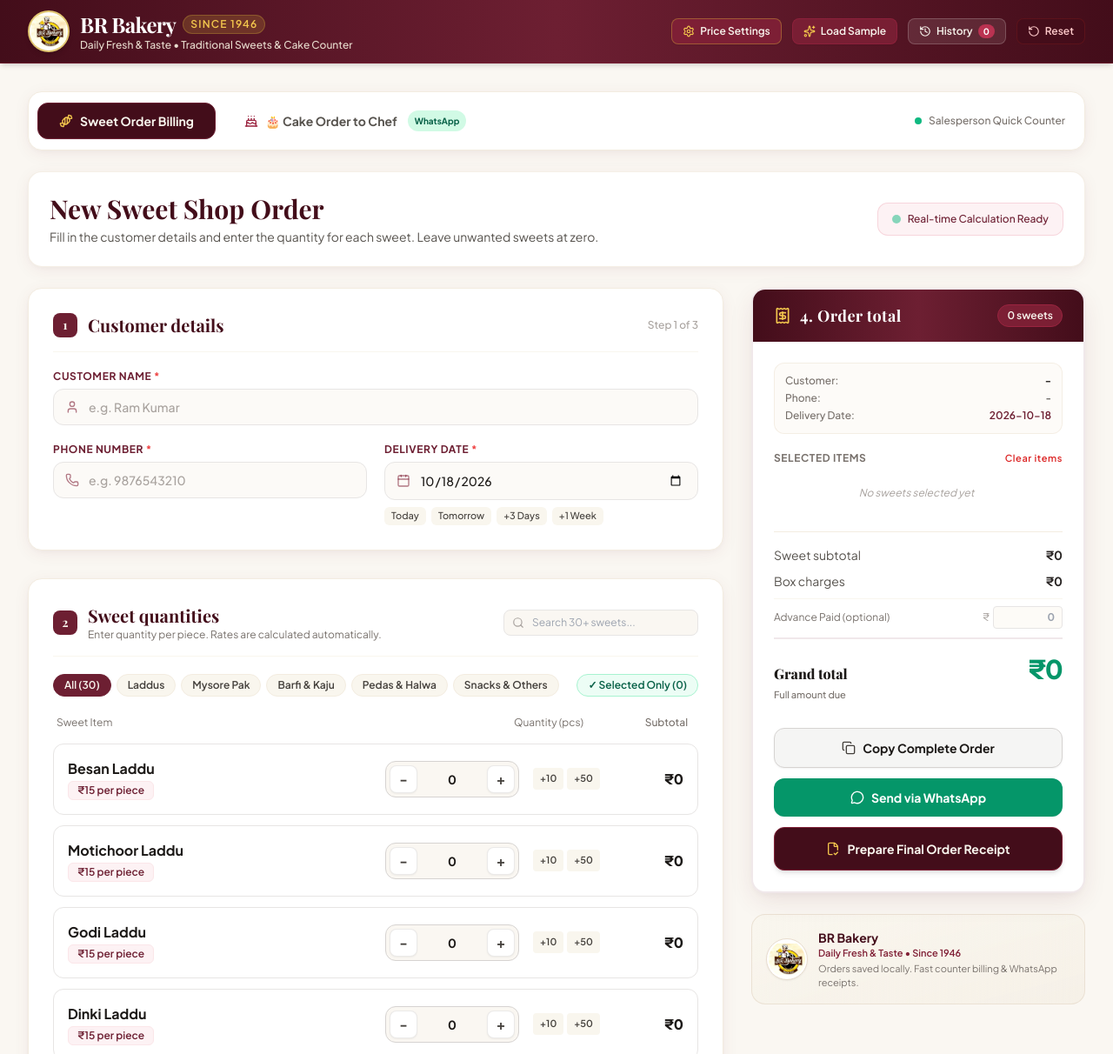
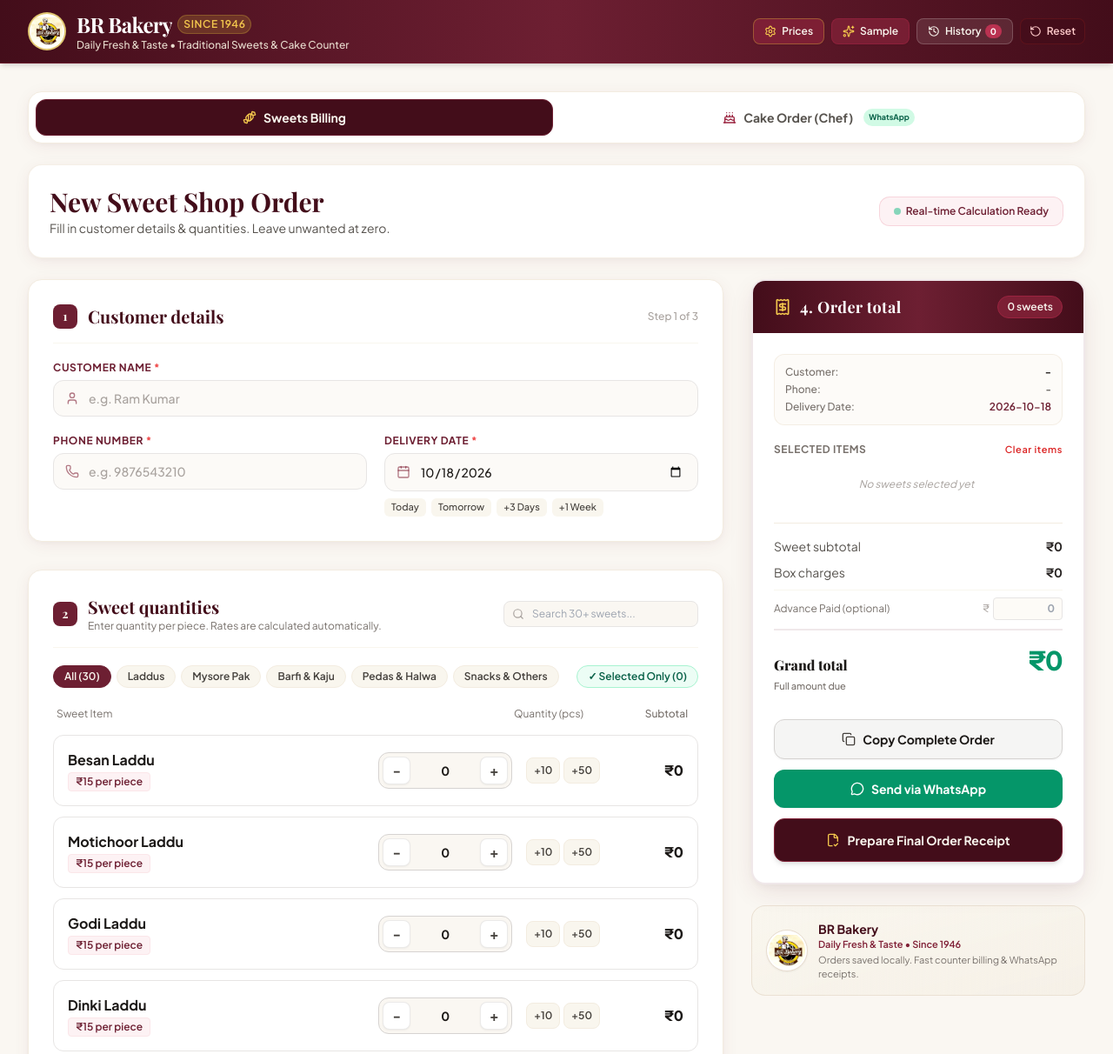
Before and after one commit to chethanrai6/Brbakeryorderapp, a website: page index.html in a window 1280 px wide. Shown: the top 1212 px of the page at 87% size. Drawn offline with nearby package versions, Linux system fonts and the light colour scheme; a web font is replaced by a local one.

Commit message:
Optimize mobile layout for header, switcher, sweets, and boxes

```diff
--- a/app.js
+++ b/app.js
@@ -158,16 +158,19 @@ function switchAppMode(mode) {
   const mobileSweetsBar = document.getElementById('mobile-sweets-bar');
   const mobileCakesBar = document.getElementById('mobile-cakes-bar');
 
+  const activeClass = 'mode-tab-btn active flex items-center justify-center gap-1.5 sm:gap-2 py-2 sm:py-2.5 px-2 sm:px-5 rounded-lg sm:rounded-xl font-bold text-xs sm:text-sm transition shadow-sm bg-burgundy-950 text-cream-100 border border-burgundy-900';
+  const inactiveClass = 'mode-tab-btn flex items-center justify-center gap-1.5 sm:gap-2 py-2 sm:py-2.5 px-2 sm:px-5 rounded-lg sm:rounded-xl font-bold text-xs sm:text-sm transition text-stone-600 hover:text-burgundy-950 hover:bg-cream-100 border border-transparent';
+
   if (mode === 'sweets') {
-    if (sweetsBtn) sweetsBtn.className = 'mode-tab-btn active flex-1 sm:flex-initial flex items-center justify-center gap-2 px-4 sm:px-6 py-2.5 rounded-xl font-bold text-xs sm:text-sm transition shadow-sm bg-burgundy-950 text-cream-100 border border-burgundy-900';
-    if (cakesBtn) cakesBtn.className = 'mode-tab-btn flex-1 sm:flex-initial flex items-center justify-center gap-2 px-4 sm:px-6 py-2.5 rounded-xl font-bold text-xs sm:text-sm transition text-stone-600 hover:text-burgundy-950 hover:bg-cream-100 border border-transparent';
+    if (sweetsBtn) sweetsBtn.className = activeClass;
+    if (cakesBtn) cakesBtn.className = inactiveClass;
     if (sweetsView) sweetsView.classList.remove('hidden');
     if (cakesView) cakesView.classList.add('hidden');
     if (mobileSweetsBar) mobileSweetsBar.classList.remove('hidden');
     if (mobileCakesBar) mobileCakesBar.classList.add('hidden');
   } else {
-    if (cakesBtn) cakesBtn.className = 'mode-tab-btn active flex-1 sm:flex-initial flex items-center justify-center gap-2 px-4 sm:px-6 py-2.5 rounded-xl font-bold text-xs sm:text-sm transition shadow-sm bg-burgundy-950 text-cream-100 border border-burgundy-900';
-    if (sweetsBtn) sweetsBtn.className = 'mode-tab-btn flex-1 sm:flex-initial flex items-center justify-center gap-2 px-4 sm:px-6 py-2.5 rounded-xl font-bold text-xs sm:text-sm transition text-stone-600 hover:text-burgundy-950 hover:bg-cream-100 border border-transparent';
+    if (cakesBtn) cakesBtn.className = activeClass;
+    if (sweetsBtn) sweetsBtn.className = inactiveClass;
     if (sweetsView) sweetsView.classList.add('hidden');
     if (cakesView) cakesView.classList.remove('hidden');
     if (mobileSweetsBar) mobileSweetsBar.classList.add('hidden');
@@ -809,35 +812,35 @@ function renderSweetsList() {
     const isActive = qty > 0;
 
     return `
-      <div class="sweet-item-row p-3.5 sm:p-4 rounded-xl border ${isActive ? 'sweet-item-active' : 'border-stone-200 bg-white'} transition-all flex flex-col sm:flex-row sm:items-center justify-between gap-3 hover:border-burgundy-300" data-id="${sweet.id}">
+      <div class="sweet-item-row p-3 sm:p-4 rounded-xl border ${isActive ? 'sweet-item-active' : 'border-stone-200 bg-white'} transition-all flex flex-col sm:flex-row sm:items-center justify-between gap-2.5 sm:gap-3 hover:border-burgundy-300" data-id="${sweet.id}">
         <!-- Item Name & Price -->
-        <div class="flex items-center justify-between sm:justify-start gap-3">
-          <div>
-            <h4 class="font-bold text-stone-900 text-sm sm:text-base">${sweet.name}</h4>
-            <div class="flex items-center gap-2 mt-0.5">
-              <span class="text-xs font-semibold text-burgundy-900 bg-burgundy-50 px-2.5 py-0.5 rounded-md border border-burgundy-100">
+        <div class="flex items-center justify-between sm:justify-start gap-2">
+          <div class="min-w-0">
+            <h4 class="font-bold text-stone-900 text-sm sm:text-base leading-snug">${sweet.name}</h4>
+            <div class="flex items-center gap-1.5 mt-0.5">
+              <span class="text-xs font-semibold text-burgundy-900 bg-burgundy-50 px-2 py-0.5 rounded border border-burgundy-100">
                 ₹${sweet.price} ${sweet.unit}
               </span>
             </div>
           </div>
           <!-- Mobile subtotal view -->
-          <div class="sm:hidden text-right">
-            <span class="text-xs text-stone-400 block">Subtotal</span>
+          <div class="sm:hidden text-right shrink-0">
+            <span class="text-[10px] uppercase font-semibold text-stone-400 block tracking-wider">Subtotal</span>
             <span class="font-bold text-burgundy-950 text-sm">₹${subtotal.toLocaleString('en-IN')}</span>
           </div>
         </div>
 
         <!-- Controls & Subtotal -->
-        <div class="flex items-center justify-between sm:justify-end gap-4 w-full sm:w-auto pt-2 sm:pt-0 border-t sm:border-0 border-cream-100">
+        <div class="flex items-center justify-between sm:justify-end gap-2 sm:gap-4 w-full sm:w-auto pt-2 sm:pt-0 border-t sm:border-0 border-cream-100">
 
           <!-- Stepper buttons + Direct Number Input -->
-          <div class="flex items-center bg-[#FAF7F2] rounded-xl border border-stone-300 p-1">
+          <div class="flex items-center bg-[#FAF7F2] rounded-xl border border-stone-300 p-0.5 sm:p-1">
             <button type="button" class="w-8 h-8 rounded-lg bg-white text-stone-700 hover:bg-burgundy-900 hover:text-white transition flex items-center justify-center font-bold text-base shadow-sm border border-stone-200/80 active:scale-95"
               onclick="adjustSweetQty('${sweet.id}', -1)" title="Decrease">
               -
             </button>
             <input type="number" min="0" value="${qty}"
-              class="w-16 sm:w-20 text-center font-bold text-stone-900 text-sm bg-transparent border-0 focus:ring-0 p-0"
+              class="w-14 sm:w-20 text-center font-bold text-stone-900 text-sm bg-transparent border-0 focus:ring-0 p-0"
               onchange="setSweetQty('${sweet.id}', this.value)"
               oninput="setSweetQty('${sweet.id}', this.value)">
             <button type="button" class="w-8 h-8 rounded-lg bg-white text-stone-700 hover:bg-burgundy-900 hover:text-white transition flex items-center justify-center font-bold text-base shadow-sm border border-stone-200/80 active:scale-95"
@@ -846,10 +849,11 @@ function renderSweetsList() {
             </button>
           </div>
 
-          <!-- Quick Bulk Presets -->
-          <div class="hidden md:flex items-center gap-1">
-            <button type="button" onclick="adjustSweetQty('${sweet.id}', 10)" class="text-[11px] font-semibold px-2 py-1 bg-cream-100 hover:bg-cream-200 rounded text-stone-700 transition">+10</button>
-            <button type="button" onclick="adjustSweetQty('${sweet.id}', 50)" class="text-[11px] font-semibold px-2 py-1 bg-cream-100 hover:bg-cream-200 rounded text-stone-700 transition">+50</button>
+          <!-- Quick Presets -->
+          <div class="flex items-center gap-1">
+            <button type="button" onclick="adjustSweetQty('${sweet.id}', 10)" class="text-xs font-semibold px-2 py-1.5 bg-cream-100 hover:bg-cream-200 active:bg-cream-300 rounded-lg text-stone-700 transition border border-cream-200" title="Add 10 pcs">+10</button>
+            <button type="button" onclick="adjustSweetQty('${sweet.id}', 50)" class="text-xs font-semibold px-2 py-1.5 bg-cream-100 hover:bg-cream-200 active:bg-cream-300 rounded-lg text-stone-700 transition border border-cream-200 hidden sm:inline-block" title="Add 50 pcs">+50</button>
+            ${qty > 0 ? `<button type="button" onclick="setSweetQty('${sweet.id}', 0); renderSweetsList();" class="text-xs font-bold px-2 py-1.5 text-stone-400 hover:text-red-600 rounded-lg transition" title="Clear">✕</button>` : ''}
           </div>
 
           <!-- Desktop Subtotal Column -->
@@ -919,37 +923,43 @@ function renderBoxesList() {
     const isActive = qty > 0;
 
     return `
-      <div class="p-3.5 sm:p-4 rounded-xl border ${isActive ? 'sweet-item-active' : 'border-stone-200 bg-white'} transition-all flex flex-col sm:flex-row sm:items-center justify-between gap-3 hover:border-burgundy-300">
-        <div class="flex items-center justify-between sm:justify-start gap-3">
-          <div>
-            <h4 class="font-bold text-stone-900 text-sm sm:text-base">${box.name}</h4>
-            <div class="flex items-center gap-2 mt-0.5">
+      <div class="p-3 sm:p-4 rounded-xl border ${isActive ? 'sweet-item-active' : 'border-stone-200 bg-white'} transition-all flex flex-col sm:flex-row sm:items-center justify-between gap-2.5 sm:gap-3 hover:border-burgundy-300">
+        <div class="flex items-center justify-between sm:justify-start gap-2">
+          <div class="min-w-0">
+            <h4 class="font-bold text-stone-900 text-sm sm:text-base leading-snug">${box.name}</h4>
+            <div class="flex items-center gap-1.5 mt-0.5">
               <span class="text-xs font-semibold text-stone-600 bg-cream-100 px-2 py-0.5 rounded border border-cream-200">
                 ₹${box.price} each
               </span>
-              <span class="text-xs text-stone-400">Holds ${box.capacity} pieces</span>
+              <span class="text-[11px] text-stone-400">Holds ${box.capacity} pcs</span>
             </div>
           </div>
-          <div class="sm:hidden text-right">
-            <span class="text-xs text-stone-400 block">Subtotal</span>
+          <div class="sm:hidden text-right shrink-0">
+            <span class="text-[10px] uppercase font-semibold text-stone-400 block tracking-wider">Subtotal</span>
             <span class="font-bold text-burgundy-950 text-sm">₹${subtotal.toLocaleString('en-IN')}</span>
           </div>
         </div>
 
-        <div class="flex items-center justify-between sm:justify-end gap-4 w-full sm:w-auto pt-2 sm:pt-0 border-t sm:border-0 border-cream-100">
-          <div class="flex items-center bg-[#FAF7F2] rounded-xl border border-stone-300 p-1">
+        <div class="flex items-center justify-between sm:justify-end gap-2 sm:gap-4 w-full sm:w-auto pt-2 sm:pt-0 border-t sm:border-0 border-cream-100">
+          <div class="flex items-center bg-[#FAF7F2] rounded-xl border border-stone-300 p-0.5 sm:p-1">
             <button type="button" class="w-8 h-8 rounded-lg bg-white text-stone-700 hover:bg-burgundy-900 hover:text-white transition flex items-center justify-center font-bold text-base shadow-sm border border-stone-200/80 active:scale-95"
-              onclick="adjustBoxQty('${box.id}', -1)">
+              onclick="adjustBoxQty('${box.id}', -1)" title="Decrease">
               -
             </button>
             <input type="number" min="0" value="${qty}"
-              class="w-16 sm:w-20 text-center font-bold text-stone-900 text-sm bg-transparent border-0 focus:ring-0 p-0"
+              class="w-14 sm:w-20 text-center font-bold text-stone-900 text-sm bg-transparent border-0 focus:ring-0 p-0"
               onchange="setBoxQty('${box.id}', this.value)"
               oninput="setBoxQty('${box.id}', this.value)">
             <button type="button" class="w-8 h-8 rounded-lg bg-white text-stone-700 hover:bg-burgundy-900 hover:text-white transition flex items-center justify-center font-bold text-base shadow-sm border border-stone-200/80 active:scale-95"
-              onclick="adjustBoxQty('${box.id}', 1)">
+              onclick="adjustBoxQty('${box.id}', 1)" title="Increase">
               +
             </button>
+          </div>
+
+          <div class="flex items-center gap-1">
+            <button type="button" onclick="adjustBoxQty('${box.id}', 5)" class="text-xs font-semibold px-2 py-1.5 bg-cream-100 hover:bg-cream-200 active:bg-cream-300 rounded-lg text-stone-700 transition border border-cream-200" title="Add 5 boxes">+5</button>
+            <button type="button" onclick="adjustBoxQty('${box.id}', 10)" class="text-xs font-semibold px-2 py-1.5 bg-cream-100 hover:bg-cream-200 active:bg-cream-300 rounded-lg text-stone-700 transition border border-cream-200 hidden sm:inline-block" title="Add 10 boxes">+10</button>
+            ${qty > 0 ? `<button type="button" onclick="setBoxQty('${box.id}', 0); renderBoxesList();" class="text-xs font-bold px-2 py-1.5 text-stone-400 hover:text-red-600 rounded-lg transition" title="Clear">✕</button>` : ''}
           </div>
 
           <div class="hidden sm:block w-20 text-right">
--- a/index.html
+++ b/index.html
@@ -71,79 +71,74 @@
 
   <!-- Top Announcement Bar -->
   <header class="bg-gradient-to-r from-burgundy-950 via-burgundy-900 to-burgundy-950 text-cream-100 shadow-md sticky top-0 z-40 border-b border-burgundy-800/60 backdrop-blur-md">
-    <div class="max-w-7xl mx-auto px-4 sm:px-6 lg:px-8 py-2.5 sm:py-3 flex items-center justify-between">
-      <div class="flex items-center space-x-3">
-        <div class="w-11 h-11 sm:w-12 sm:h-12 rounded-full bg-white p-0.5 border-2 border-gold-500/70 shadow-md flex items-center justify-center shrink-0 overflow-hidden">
+    <div class="max-w-7xl mx-auto px-3 sm:px-6 lg:px-8 py-2 sm:py-3 flex items-center justify-between gap-2">
+      <!-- Brand Logo & Title -->
+      <div class="flex items-center space-x-2 sm:space-x-3 shrink min-w-0">
+        <div class="w-9 h-9 sm:w-11 sm:h-11 rounded-full bg-white p-0.5 border-2 border-gold-500/70 shadow-sm flex items-center justify-center shrink-0 overflow-hidden">
           <img src="logo.png" alt="BR Bakery Logo" class="w-full h-full object-contain">
         </div>
-        <div>
-          <h1 class="text-xl sm:text-2xl font-serif font-bold tracking-tight text-white flex items-center gap-2">
-            BR Bakery
-            <span class="text-[10px] sm:text-xs font-sans uppercase tracking-widest px-2 py-0.5 rounded-full bg-gold-500/20 text-gold-400 border border-gold-500/30 font-semibold">Since 1946</span>
-          </h1>
+        <div class="min-w-0">
+          <div class="flex items-center gap-1.5 flex-nowrap">
+            <h1 class="text-base sm:text-2xl font-serif font-bold tracking-tight text-white leading-tight truncate">BR Bakery</h1>
+            <span class="text-[9px] sm:text-xs font-sans uppercase tracking-wider px-1.5 py-0.2 sm:py-0.5 rounded-full bg-gold-500/20 text-gold-400 border border-gold-500/30 font-semibold shrink-0 whitespace-nowrap">Since 1946</span>
+          </div>
           <p class="text-xs text-cream-300 font-medium hidden sm:block">Daily Fresh & Taste • Traditional Sweets & Cake Counter</p>
         </div>
       </div>
 
       <!-- Quick Actions in Header -->
-      <div class="flex items-center space-x-1.5 sm:space-x-3">
-        <button id="open-settings-btn" type="button" class="inline-flex items-center text-xs font-semibold px-2.5 sm:px-3 py-1.5 rounded-lg bg-burgundy-800/90 hover:bg-burgundy-700 text-cream-100 border border-gold-500/40 transition shadow-sm hover:shadow" title="Set and change default prices of sweets and boxes">
-          <i data-lucide="settings" class="w-3.5 h-3.5 sm:mr-1.5 text-gold-400"></i>
-          <span class="hidden sm:inline">Price Settings</span>
-          <span class="sm:hidden text-[11px]">Prices</span>
+      <div class="flex items-center space-x-1 sm:space-x-2 shrink-0">
+        <button id="open-settings-btn" type="button" class="inline-flex items-center text-xs font-semibold p-1.5 sm:px-3 sm:py-1.5 rounded-lg bg-burgundy-800/90 hover:bg-burgundy-700 text-cream-100 border border-gold-500/40 transition shadow-sm" title="Set and change default prices of sweets and boxes">
+          <i data-lucide="settings" class="w-3.5 h-3.5 text-gold-400"></i>
+          <span class="hidden sm:inline sm:ml-1.5">Prices</span>
         </button>
-        <button id="load-sample-btn" type="button" class="inline-flex items-center text-xs font-semibold px-2 sm:px-3 py-1.5 rounded-lg bg-burgundy-800/80 hover:bg-burgundy-700 text-cream-100 border border-burgundy-700/60 transition shadow-sm hover:shadow" title="Load sample order from screenshot">
-          <i data-lucide="sparkles" class="w-3.5 h-3.5 sm:mr-1.5 text-gold-400"></i>
-          <span class="hidden sm:inline">Load Sample</span>
-          <span class="sm:hidden text-[11px]">Sample</span>
+        <button id="load-sample-btn" type="button" class="inline-flex items-center text-xs font-semibold p-1.5 sm:px-3 sm:py-1.5 rounded-lg bg-burgundy-800/80 hover:bg-burgundy-700 text-cream-100 border border-burgundy-700/60 transition shadow-sm" title="Load sample order from screenshot">
+          <i data-lucide="sparkles" class="w-3.5 h-3.5 text-gold-400"></i>
+          <span class="hidden sm:inline sm:ml-1.5">Sample</span>
         </button>
-        <button id="view-history-btn" type="button" class="relative inline-flex items-center text-xs font-semibold px-2 sm:px-3 py-1.5 rounded-lg bg-cream-100/10 hover:bg-cream-100/20 text-cream-100 border border-cream-100/20 transition">
-          <i data-lucide="history" class="w-3.5 h-3.5 sm:mr-1.5"></i>
-          <span class="hidden sm:inline">History</span>
-          <span id="history-count-badge" class="ml-1 sm:ml-1.5 px-1.5 py-0.2 bg-burgundy-600 text-white text-[10px] rounded-full font-bold">0</span>
+        <button id="view-history-btn" type="button" class="relative inline-flex items-center text-xs font-semibold p-1.5 sm:px-3 sm:py-1.5 rounded-lg bg-cream-100/10 hover:bg-cream-100/20 text-cream-100 border border-cream-100/20 transition" title="Order History">
+          <i data-lucide="history" class="w-3.5 h-3.5"></i>
+          <span class="hidden sm:inline sm:ml-1.5">History</span>
+          <span id="history-count-badge" class="ml-1 px-1 sm:px-1.5 py-0.2 bg-burgundy-600 text-white text-[9px] sm:text-[10px] rounded-full font-bold">0</span>
         </button>
-        <button id="reset-order-btn" type="button" class="inline-flex items-center text-xs font-semibold px-2 sm:px-3 py-1.5 rounded-lg bg-burgundy-950/60 hover:bg-red-900/60 text-red-200 border border-red-900/40 transition" title="Reset current order">
-          <i data-lucide="rotate-ccw" class="w-3.5 h-3.5 sm:mr-1.5"></i>
-          <span class="hidden sm:inline">Reset</span>
+        <button id="reset-order-btn" type="button" class="inline-flex items-center text-xs font-semibold p-1.5 sm:px-2.5 sm:py-1.5 rounded-lg bg-burgundy-950/60 hover:bg-red-900/60 text-red-200 border border-red-900/40 transition" title="Reset current order">
+          <i data-lucide="rotate-ccw" class="w-3.5 h-3.5"></i>
+          <span class="hidden sm:inline sm:ml-1.5">Reset</span>
         </button>
       </div>
     </div>
   </header>
 
   <!-- Main Content Layout -->
-  <main class="max-w-7xl mx-auto px-4 sm:px-6 lg:px-8 py-6 sm:py-8 flex-1 w-full pb-32 lg:pb-12">
+  <main class="max-w-7xl mx-auto px-3 sm:px-6 lg:px-8 py-3.5 sm:py-8 flex-1 w-full pb-32 lg:pb-12">
 
     <!-- Top Mode Switcher (Sweet Billing vs Cake Maker Order) -->
-    <div class="mb-6 flex flex-col sm:flex-row items-stretch sm:items-center justify-between gap-3 bg-white p-2 sm:p-2.5 rounded-2xl shadow-soft border border-cream-200">
-      <div class="flex items-center gap-2 w-full sm:w-auto">
-        <button id="nav-mode-sweets" type="button" class="mode-tab-btn active flex-1 sm:flex-initial flex items-center justify-center gap-2 px-4 sm:px-6 py-2.5 rounded-xl font-bold text-xs sm:text-sm transition shadow-sm bg-burgundy-950 text-cream-100 border border-burgundy-900">
-          <i data-lucide="candy" class="w-4 h-4 text-gold-400"></i>
-          <span>Sweet Order Billing</span>
+    <div class="mb-4 sm:mb-6 bg-white p-1 sm:p-2 rounded-xl sm:rounded-2xl shadow-soft border border-cream-200">
+      <div class="grid grid-cols-2 gap-1 sm:gap-2">
+        <button id="nav-mode-sweets" type="button" class="mode-tab-btn active flex items-center justify-center gap-1.5 sm:gap-2 py-2 sm:py-2.5 px-2 sm:px-5 rounded-lg sm:rounded-xl font-bold text-xs sm:text-sm transition shadow-sm bg-burgundy-950 text-cream-100 border border-burgundy-900">
+          <i data-lucide="candy" class="w-3.5 h-3.5 sm:w-4 sm:h-4 text-gold-400 shrink-0"></i>
+          <span class="truncate">Sweets Billing</span>
         </button>
-        <button id="nav-mode-cakes" type="button" class="mode-tab-btn flex-1 sm:flex-initial flex items-center justify-center gap-2 px-4 sm:px-6 py-2.5 rounded-xl font-bold text-xs sm:text-sm transition text-stone-600 hover:text-burgundy-950 hover:bg-cream-100 border border-transparent">
-          <i data-lucide="cake" class="w-4 h-4 text-burgundy-700"></i>
-          <span>🎂 Cake Order to Chef</span>
-          <span class="inline-block text-[10px] bg-emerald-100 text-emerald-800 px-2 py-0.5 rounded-full font-bold ml-1">WhatsApp</span>
+        <button id="nav-mode-cakes" type="button" class="mode-tab-btn flex items-center justify-center gap-1.5 sm:gap-2 py-2 sm:py-2.5 px-2 sm:px-5 rounded-lg sm:rounded-xl font-bold text-xs sm:text-sm transition text-stone-600 hover:text-burgundy-950 hover:bg-cream-100 border border-transparent">
+          <i data-lucide="cake" class="w-3.5 h-3.5 sm:w-4 sm:h-4 text-burgundy-700 shrink-0"></i>
+          <span class="truncate">Cake Order (Chef)</span>
+          <span class="hidden md:inline-block text-[9px] bg-emerald-100 text-emerald-800 px-1.5 py-0.2 rounded-full font-bold ml-1">WhatsApp</span>
         </button>
-      </div>
-      <div class="hidden sm:flex items-center text-xs text-stone-500 font-medium pr-3 gap-2">
-        <span class="w-2 h-2 rounded-full bg-emerald-500"></span>
-        <span>Salesperson Quick Counter</span>
       </div>
     </div>
 
     <!-- VIEW 1: SWEET ORDER SECTION (Active by default) -->
-    <div id="sweets-order-view" class="space-y-6">
+    <div id="sweets-order-view" class="space-y-4 sm:space-y-6">
 
       <!-- Hero / Subtitle -->
-      <div class="bg-white rounded-2xl p-5 sm:p-6 shadow-soft border border-cream-200/80 flex flex-col md:flex-row md:items-center justify-between gap-4">
+      <div class="bg-white rounded-xl sm:rounded-2xl p-3.5 sm:p-6 shadow-soft border border-cream-200/80 flex flex-col md:flex-row md:items-center justify-between gap-2.5 sm:gap-4">
         <div>
-          <h2 class="text-2xl sm:text-3xl font-serif font-bold text-burgundy-950">New Sweet Shop Order</h2>
-          <p class="text-stone-600 text-sm mt-1">Fill in the customer details and enter the quantity for each sweet. Leave unwanted sweets at zero.</p>
+          <h2 class="text-xl sm:text-3xl font-serif font-bold text-burgundy-950 leading-tight">New Sweet Shop Order</h2>
+          <p class="text-stone-600 text-xs sm:text-sm mt-0.5">Fill in customer details & quantities. Leave unwanted at zero.</p>
         </div>
-        <div class="flex items-center gap-2 self-start md:self-auto bg-burgundy-50 border border-burgundy-200/80 rounded-xl px-4 py-2.5">
-          <div class="w-2.5 h-2.5 rounded-full bg-emerald-500 animate-pulse"></div>
-          <span class="text-xs font-medium text-burgundy-900" id="live-time-status">Real-time Calculation Ready</span>
+        <div class="flex items-center gap-1.5 self-start md:self-auto bg-burgundy-50 border border-burgundy-200/80 rounded-lg sm:rounded-xl px-2.5 py-1.5 sm:px-4 sm:py-2">
+          <div class="w-2 h-2 rounded-full bg-emerald-500 animate-pulse"></div>
+          <span class="text-[11px] sm:text-xs font-semibold text-burgundy-900" id="live-time-status">Real-time Calculation Ready</span>
         </div>
       </div>
 
@@ -249,8 +244,8 @@
             </button>
           </div>
 
-          <!-- Quick Fill helpers -->
-          <div class="flex items-center justify-between mb-4 px-1 text-xs text-stone-500">
+          <!-- Quick Fill helpers (Desktop table header) -->
+          <div class="hidden sm:flex items-center justify-between mb-4 px-1 text-xs text-stone-500">
             <span>Sweet Item</span>
             <div class="flex items-center gap-6 pr-2">
               <span class="w-36 text-center">Quantity (pcs)</span>
--- a/styles.css
+++ b/styles.css
@@ -1,9 +1,15 @@
 /* BR Bakery Sweet & Cake Order - Custom Stylesheet */
+
+/* Mobile-first base rules */
+html, body {
+  max-width: 100vw;
+  overflow-x: hidden;
+}
 
 /* Custom Scrollbars */
 ::-webkit-scrollbar {
-  width: 6px;
-  height: 6px;
+  width: 5px;
+  height: 5px;
 }
 
 ::-webkit-scrollbar-track {
@@ -29,11 +35,16 @@ input[type=number] {
   -moz-appearance: textfield;
 }
 
-/* Custom sweet item active state */
+/* Custom sweet & cake item active state */
 .sweet-item-active, .cake-item-active {
   border-color: #812137 !important;
   background-color: #FFFDF9 !important;
   box-shadow: 0 4px 12px -2px rgba(109, 31, 50, 0.08);
+}
+
+/* Touch active state feedback */
+button:active {
+  transform: scale(0.97);
 }
 
 /* Input Focus Ring */
@@ -55,6 +66,11 @@ input:focus, textarea:focus, select:focus {
 .no-scrollbar {
   -ms-overflow-style: none;
   scrollbar-width: none;
+}
+
+.smooth-touch-scroll {
+  -webkit-overflow-scrolling: touch;
+  scroll-behavior: smooth;
 }
 
 /* Print Stylesheet for Physical Thermal or A4 Receipt and Kitchen Order Ticket */
```
